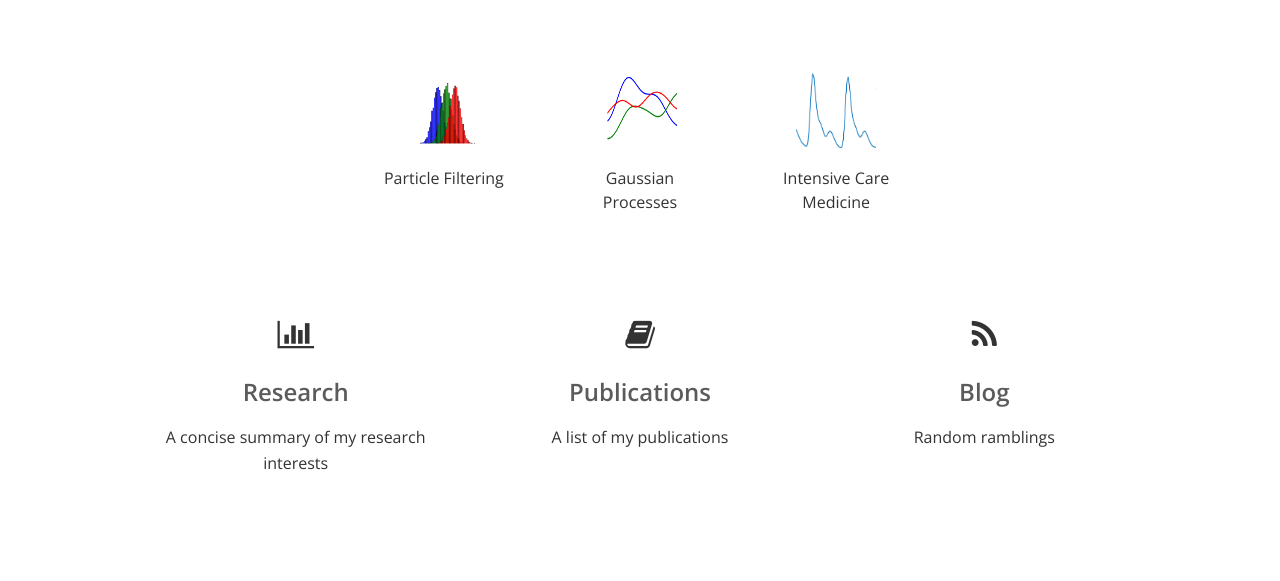
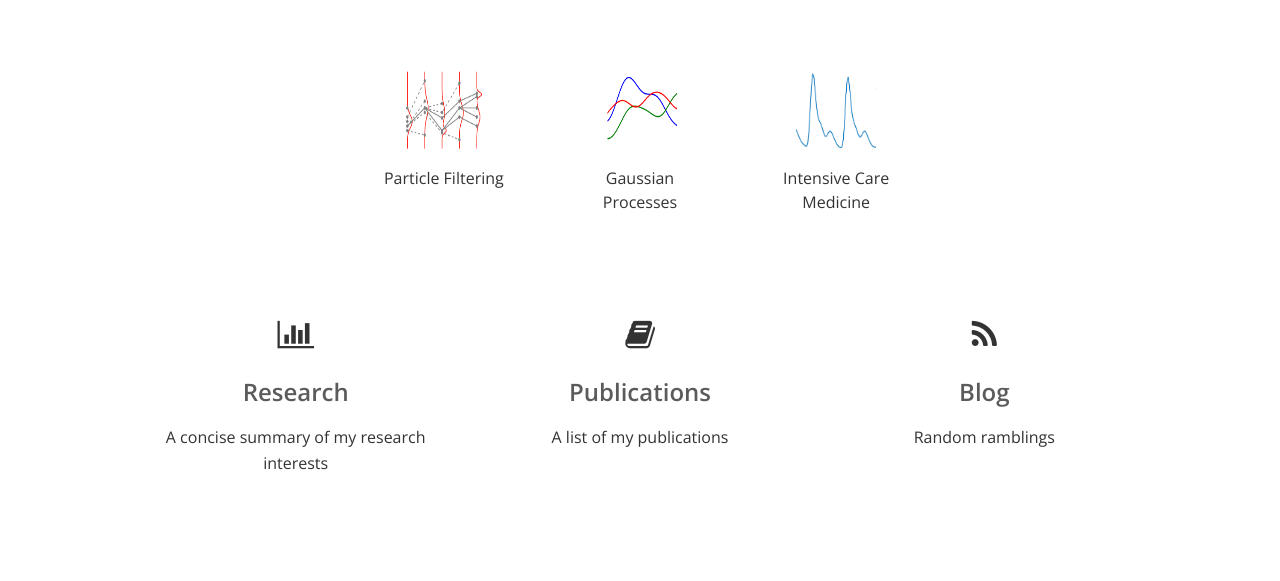
Before and after one commit to yberol/yberol.github.io, a plain HTML site: page index.html in a window 1280 px wide. Shown: the part 175-756 px from the top of the page. Drawn offline with nearby package versions, Linux system fonts and the light colour scheme; a web font is replaced by a local one.

Commit message:
deneme devam

```diff
--- a/index.html
+++ b/index.html
@@ -47,7 +47,7 @@
 
 <div class="row apps">
 <a class="app" href="particlefilter.html" target="_blank">
-<img width="80" height="80" src="images/pf_icon.png" alt="PF"/>
+<img width="80" height="80" src="images/pf_ancestral.png" alt="PF"/>
 <span>Particle Filtering</span>
 </a>
 <a class="app" href="gaussianprocesses.html" target="_blank">
```
Also changed, not shown: images/pf_ancestral.png (added).
